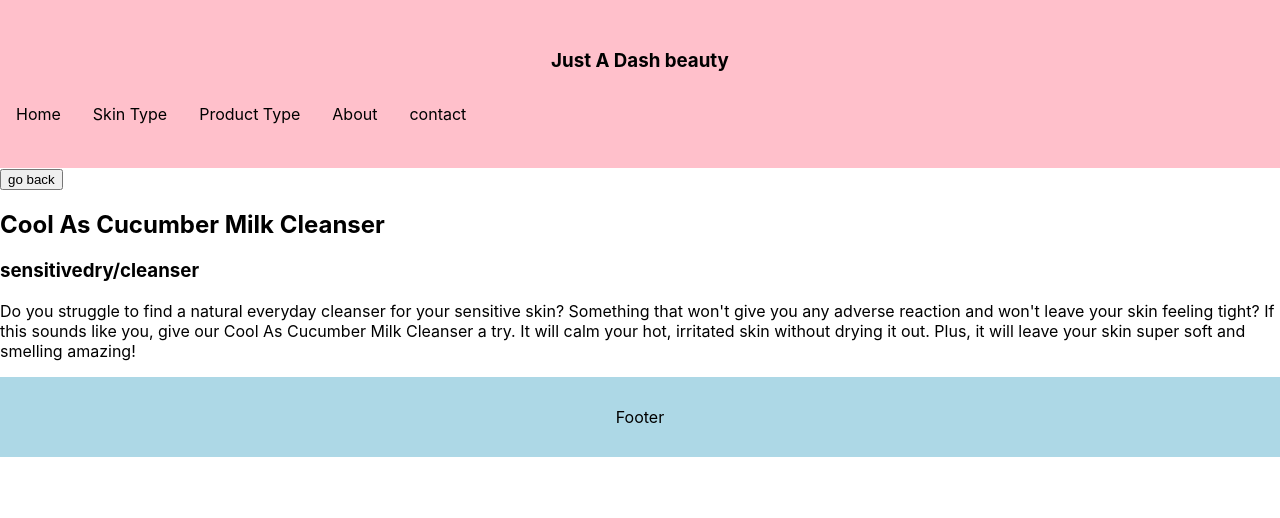
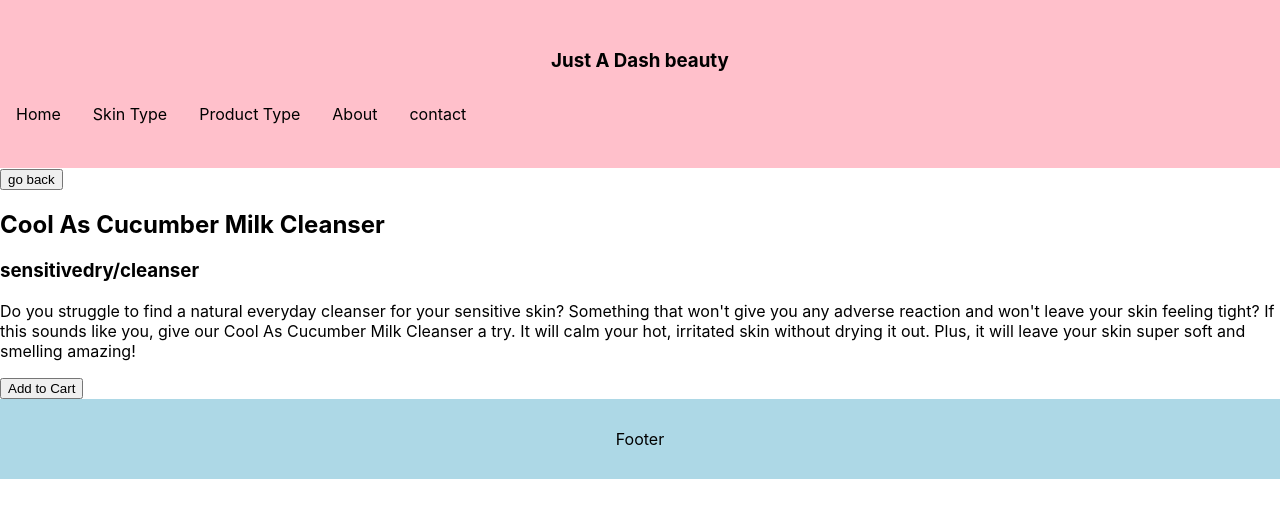
Before and after one commit to JohPik/justADashBeauty, a React (Create React App) app: page /catalogue/product-detail/coolAsCucumber in a window 1280 px wide. Shown: the top 518 px of the page. Built offline with nearby package versions, Linux system fonts and the light colour scheme.

Commit message:
Create Cart Button no functionality

```diff
--- a/src/components/Detail.js
+++ b/src/components/Detail.js
@@ -1,6 +1,4 @@
 import React, { Fragment, useState, useEffect } from 'react'
-
-import { Link } from 'react-router-dom'
 
 import { productList, prodNames } from '../ressources/ProductList'
 import NoMatch from './NoMatch'
@@ -11,7 +9,7 @@ const Detail = (props) => {
 
   // The State Mother Fucker
   const [ currentProduct, setCurrentProduct ] = useState(null)
-  // const [ inCart, setInCart ] = useState(false)
+  const [ inCart, setInCart ] = useState(false)
 
   useEffect(
     () => {
@@ -19,9 +17,14 @@ const Detail = (props) => {
         prod => prod.url.includes(pageId)
       )
       setCurrentProduct(product[0])
+      setInCart(product[0].inCart)
       // console.log(currentProduct);
     }, [currentProduct, pageId] // Do not Understand why it does this
   )
+
+  const addToCart = () => {
+    console.log("I have been clicked");
+  }
 
   const renderPage = () => {
 
@@ -44,10 +47,11 @@ const Detail = (props) => {
 
     return (
       <Fragment>
-        <button onClick={() => window.history.back()}>go back</button>
+        <button onClick={ () => window.history.back() }>go back</button>
         <h2>{name} <span>{subName}</span></h2>
         <h3>{skinType}/{productType}</h3>
         <p>{description}</p>
+        <button onClick={ () => addToCart() }>Add to Cart</button>
       </Fragment>
     )
   }
```
Also changed, not shown: src/ressources/ProductList.js (+19 -0 lines).
